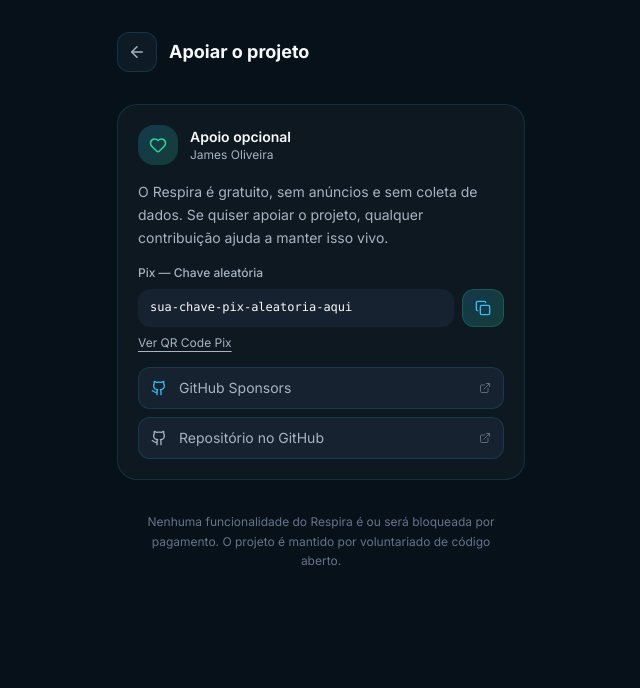
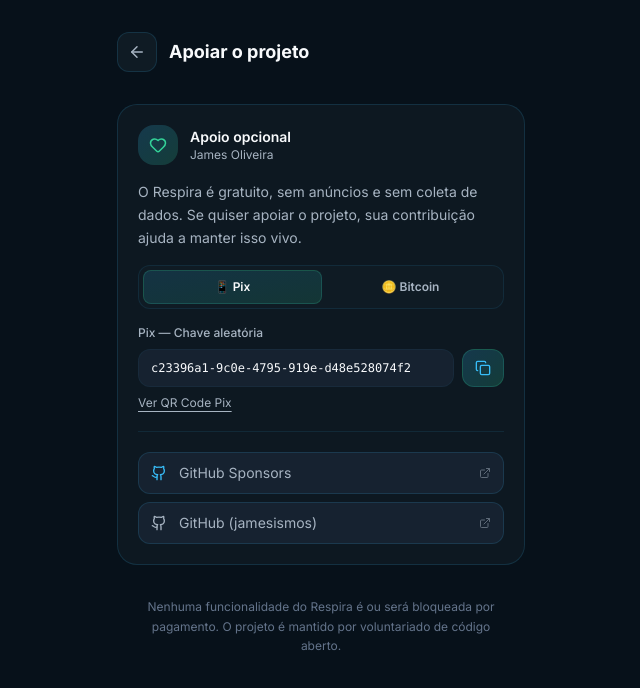
Before and after one commit to jamesismos/Respira..., a Next.js app: page /settings/donate in a window 1280 px wide. Shown: the top 688 px of the page, without its empty margins (319-959 px from the left). Built offline with nearby package versions, Linux system fonts and the light colour scheme.

Commit message:
style: melhora card de doacao com suporte a pix e bitcoin e atualiza links

```diff
--- a/src/components/DonationCard.tsx
+++ b/src/components/DonationCard.tsx
@@ -4,6 +4,7 @@ import { useState } from 'react'
 import { QRCodeSVG } from 'qrcode.react'
 import { donationConfig } from '@/data/donation'
 import { Copy, Check, ExternalLink, Heart } from 'lucide-react'
+import clsx from 'clsx'
 
 function Github({ size = 16, className }: { size?: number; className?: string }) {
   return (
@@ -26,13 +27,22 @@ function Github({ size = 16, className }: { size?: number; className?: string })
 }
 
 export default function DonationCard() {
-  const [copied, setCopied] = useState(false)
-  const [showQR, setShowQR] = useState(false)
+  const [activeTab, setActiveTab] = useState<'pix' | 'btc'>('pix')
+  const [copiedPix, setCopiedPix] = useState(false)
+  const [copiedBtc, setCopiedBtc] = useState(false)
+  const [showQRPix, setShowQRPix] = useState(false)
+  const [showQRBtc, setShowQRBtc] = useState(false)
 
-  async function handleCopy() {
+  async function handleCopyPix() {
     await navigator.clipboard.writeText(donationConfig.pixKey)
-    setCopied(true)
-    setTimeout(() => setCopied(false), 2500)
+    setCopiedPix(true)
+    setTimeout(() => setCopiedPix(false), 2500)
+  }
+
+  async function handleCopyBtc() {
+    await navigator.clipboard.writeText(donationConfig.bitcoinAddress)
+    setCopiedBtc(true)
+    setTimeout(() => setCopiedBtc(false), 2500)
   }
 
   return (
@@ -44,53 +54,124 @@ export default function DonationCard() {
         </div>
         <div>
           <h3 className="text-[#F8FAFC] font-semibold text-sm">Apoio opcional</h3>
-          <p className="text-[#A7B4C2] text-xs">James Oliveira</p>
+          <p className="text-[#A7B4C2] text-xs">{donationConfig.authorName}</p>
         </div>
       </div>
 
       {/* Text */}
       <p className="text-[#A7B4C2] text-sm leading-relaxed">
         O Respira é gratuito, sem anúncios e sem coleta de dados.
-        Se quiser apoiar o projeto, qualquer contribuição ajuda a manter isso vivo.
+        Se quiser apoiar o projeto, sua contribuição ajuda a manter isso vivo.
       </p>
 
-      {/* Pix */}
-      <div className="flex flex-col gap-2">
+      {/* Tabs */}
+      <div className="flex bg-[#0F1B24] p-1 rounded-xl border border-[rgba(56,189,248,0.1)]">
+        <button
+          type="button"
+          onClick={() => setActiveTab('pix')}
+          className={clsx(
+            'flex-1 py-2 text-xs font-semibold rounded-lg transition-all cursor-pointer',
+            activeTab === 'pix'
+              ? 'bg-gradient-to-br from-[#38BDF8]/15 to-[#34D399]/15 border border-[rgba(52,211,153,0.2)] text-[#F8FAFC]'
+              : 'text-[#A7B4C2] hover:text-[#F8FAFC]'
+          )}
+        >
+          📱 Pix
+        </button>
+        <button
+          type="button"
+          onClick={() => setActiveTab('btc')}
+          className={clsx(
+            'flex-1 py-2 text-xs font-semibold rounded-lg transition-all cursor-pointer',
+            activeTab === 'btc'
+              ? 'bg-gradient-to-br from-[#38BDF8]/15 to-[#34D399]/15 border border-[rgba(52,211,153,0.2)] text-[#F8FAFC]'
+              : 'text-[#A7B4C2] hover:text-[#F8FAFC]'
+          )}
+        >
+          🪙 Bitcoin
+        </button>
+      </div>
+
+      {/* Pix Tab Content */}
+      {activeTab === 'pix' && (
+        <div className="flex flex-col gap-2 animate-slide-in">
           <p className="text-[#A7B4C2] text-xs font-medium">Pix — {donationConfig.pixKeyLabel}</p>
           <div className="flex gap-2">
-          <div className="flex-1 bg-[#162230] rounded-xl px-3 py-2.5 text-[#F8FAFC] text-xs font-mono overflow-hidden text-ellipsis whitespace-nowrap">
+            <div className="flex-1 bg-[#162230] rounded-xl px-3 py-2.5 text-[#F8FAFC] text-xs font-mono overflow-hidden text-ellipsis whitespace-nowrap border border-[rgba(56,189,248,0.05)]">
               {donationConfig.pixKey}
             </div>
             <button
               id="btn-copy-pix"
-            onClick={handleCopy}
-            className="px-3 py-2.5 rounded-xl bg-gradient-to-br from-[#38BDF8]/20 to-[#34D399]/20 border border-[rgba(52,211,153,0.2)] transition-all active:scale-95"
+              onClick={handleCopyPix}
+              className="px-3 py-2.5 rounded-xl bg-gradient-to-br from-[#38BDF8]/20 to-[#34D399]/20 border border-[rgba(52,211,153,0.2)] transition-all active:scale-95 flex items-center justify-center cursor-pointer"
             >
-            {copied ? <Check size={16} className="text-[#34D399]" /> : <Copy size={16} className="text-[#38BDF8]" />}
+              {copiedPix ? <Check size={16} className="text-[#34D399]" /> : <Copy size={16} className="text-[#38BDF8]" />}
             </button>
           </div>
-        {copied && (
+          {copiedPix && (
             <p className="text-[#34D399] text-xs animate-float-up">Copiado! 💚</p>
           )}
 
-        {/* QR Code toggle */}
           <button
-          onClick={() => setShowQR(v => !v)}
-          className="text-[#A7B4C2] text-xs underline underline-offset-4 text-left hover:text-[#38BDF8] transition-colors w-fit"
+            onClick={() => setShowQRPix(v => !v)}
+            className="text-[#A7B4C2] text-xs underline underline-offset-4 text-left hover:text-[#38BDF8] transition-colors w-fit cursor-pointer"
           >
-          {showQR ? 'Ocultar QR Code' : 'Ver QR Code Pix'}
+            {showQRPix ? 'Ocultar QR Code' : 'Ver QR Code Pix'}
           </button>
 
-        {showQR && (
-          <div className="flex justify-center p-4 bg-white rounded-xl">
+          {showQRPix && (
+            <div className="flex justify-center p-4 bg-white rounded-xl mt-1">
               <QRCodeSVG
-              value={`${donationConfig.pixKey}`}
+                value={donationConfig.pixKey}
                 size={160}
                 level="M"
               />
             </div>
           )}
         </div>
+      )}
+
+      {/* Bitcoin Tab Content */}
+      {activeTab === 'btc' && (
+        <div className="flex flex-col gap-2 animate-slide-in">
+          <p className="text-[#A7B4C2] text-xs font-medium">Bitcoin — Endereço BTC (BTC Network)</p>
+          <div className="flex gap-2">
+            <div className="flex-1 bg-[#162230] rounded-xl px-3 py-2.5 text-[#F8FAFC] text-xs font-mono overflow-hidden text-ellipsis whitespace-nowrap border border-[rgba(56,189,248,0.05)]">
+              {donationConfig.bitcoinAddress}
+            </div>
+            <button
+              id="btn-copy-btc"
+              onClick={handleCopyBtc}
+              className="px-3 py-2.5 rounded-xl bg-gradient-to-br from-[#38BDF8]/20 to-[#34D399]/20 border border-[rgba(52,211,153,0.2)] transition-all active:scale-95 flex items-center justify-center cursor-pointer"
+            >
+              {copiedBtc ? <Check size={16} className="text-[#34D399]" /> : <Copy size={16} className="text-[#38BDF8]" />}
+            </button>
+          </div>
+          {copiedBtc && (
+            <p className="text-[#34D399] text-xs animate-float-up">Copiado! 💚</p>
+          )}
+
+          <button
+            onClick={() => setShowQRBtc(v => !v)}
+            className="text-[#A7B4C2] text-xs underline underline-offset-4 text-left hover:text-[#38BDF8] transition-colors w-fit cursor-pointer"
+          >
+            {showQRBtc ? 'Ocultar QR Code' : 'Ver QR Code Bitcoin'}
+          </button>
+
+          {showQRBtc && (
+            <div className="flex justify-center p-4 bg-white rounded-xl mt-1">
+              <QRCodeSVG
+                value={donationConfig.bitcoinAddress}
+                size={160}
+                level="M"
+              />
+            </div>
+          )}
+        </div>
+      )}
+
+      {/* Divider */}
+      <div className="h-[1px] bg-[rgba(56,189,248,0.1)] my-1" />
 
       {/* External links */}
       <div className="flex flex-col gap-2">
@@ -107,27 +188,15 @@ export default function DonationCard() {
             <ExternalLink size={12} className="ml-auto opacity-50" />
           </a>
         )}
-        {donationConfig.buyMeACoffee && (
         <a
-            href={donationConfig.buyMeACoffee}
+          href={donationConfig.authorGithub}
           target="_blank"
           rel="noopener noreferrer"
-            id="link-buy-coffee"
-            className="flex items-center gap-3 py-2.5 px-3 rounded-xl bg-[#162230] border border-[rgba(56,189,248,0.15)] text-[#A7B4C2] text-sm transition-colors hover:text-[#F8FAFC]"
-          >
-            ☕ Buy Me a Coffee
-            <ExternalLink size={12} className="ml-auto opacity-50" />
-          </a>
-        )}
-        <a
-          href={donationConfig.repositoryUrl}
-          target="_blank"
-          rel="noopener noreferrer"
-          id="link-github-repo"
+          id="link-github-profile"
           className="flex items-center gap-3 py-2.5 px-3 rounded-xl bg-[#162230] border border-[rgba(56,189,248,0.15)] text-[#A7B4C2] text-sm transition-colors hover:text-[#F8FAFC]"
         >
           <Github size={16} className="text-[#A7B4C2]" />
-          Repositório no GitHub
+          GitHub (jamesismos)
           <ExternalLink size={12} className="ml-auto opacity-50" />
         </a>
       </div>
--- a/src/data/donation.ts
+++ b/src/data/donation.ts
@@ -11,21 +11,20 @@ export interface DonationConfig {
   pixKey: string
   pixKeyType: 'email' | 'cpf' | 'phone' | 'random'
   pixKeyLabel: string
+  bitcoinAddress: string
   githubSponsors?: string
   buyMeACoffee?: string
   authorName: string
   authorGithub: string
-  repositoryUrl: string
 }
 
 export const donationConfig: DonationConfig = {
-  // ← Substitua pela sua chave Pix aleatória (gerada no app do banco)
-  pixKey: 'sua-chave-pix-aleatoria-aqui',
+  pixKey: 'c23396a1-9c0e-4795-919e-d48e528074f2',
   pixKeyType: 'random',
   pixKeyLabel: 'Chave aleatória',
+  bitcoinAddress: 'bc1qzewr447fjwln66es26qdzkwmpqy3ukfvs89nnz',
   githubSponsors: 'https://github.com/sponsors/jamesismos',
-  buyMeACoffee: undefined, // ← adicione se quiser: 'https://buymeacoffee.com/jamesismos'
+  buyMeACoffee: undefined,
   authorName: 'James Oliveira',
   authorGithub: 'https://github.com/jamesismos',
-  repositoryUrl: 'https://github.com/jamesismos/Respira',
 }
```
Lines whose indentation alone changed are shown as unchanged.
